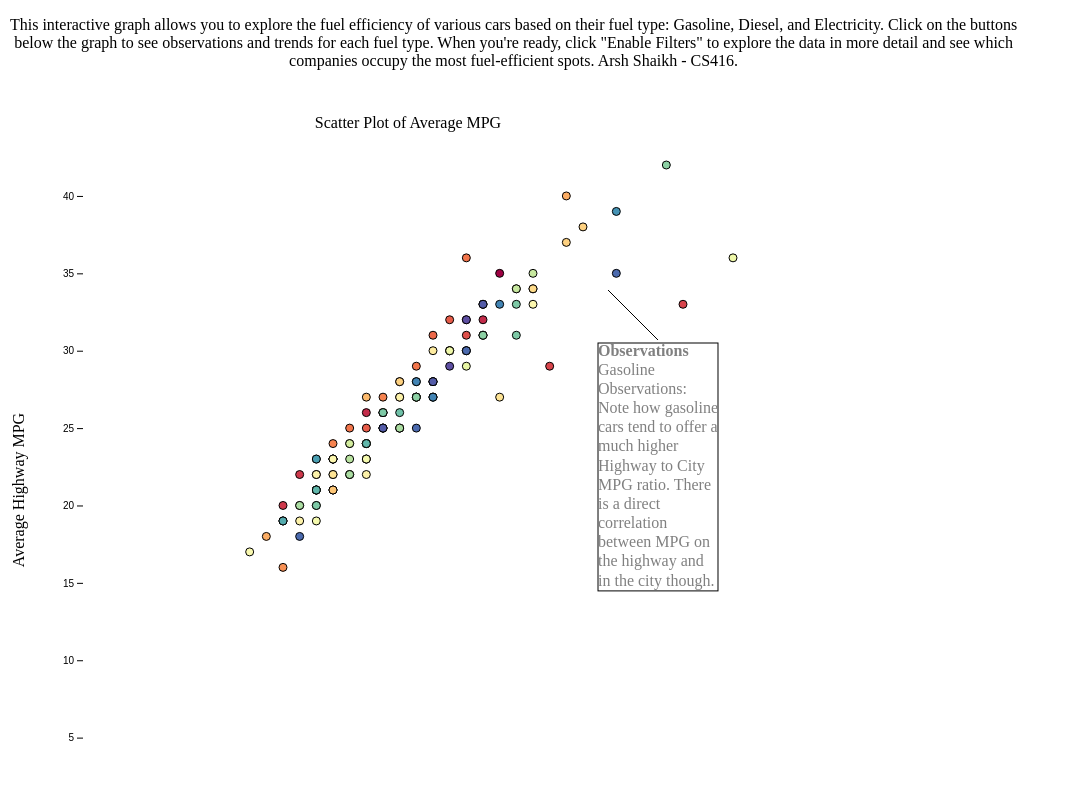
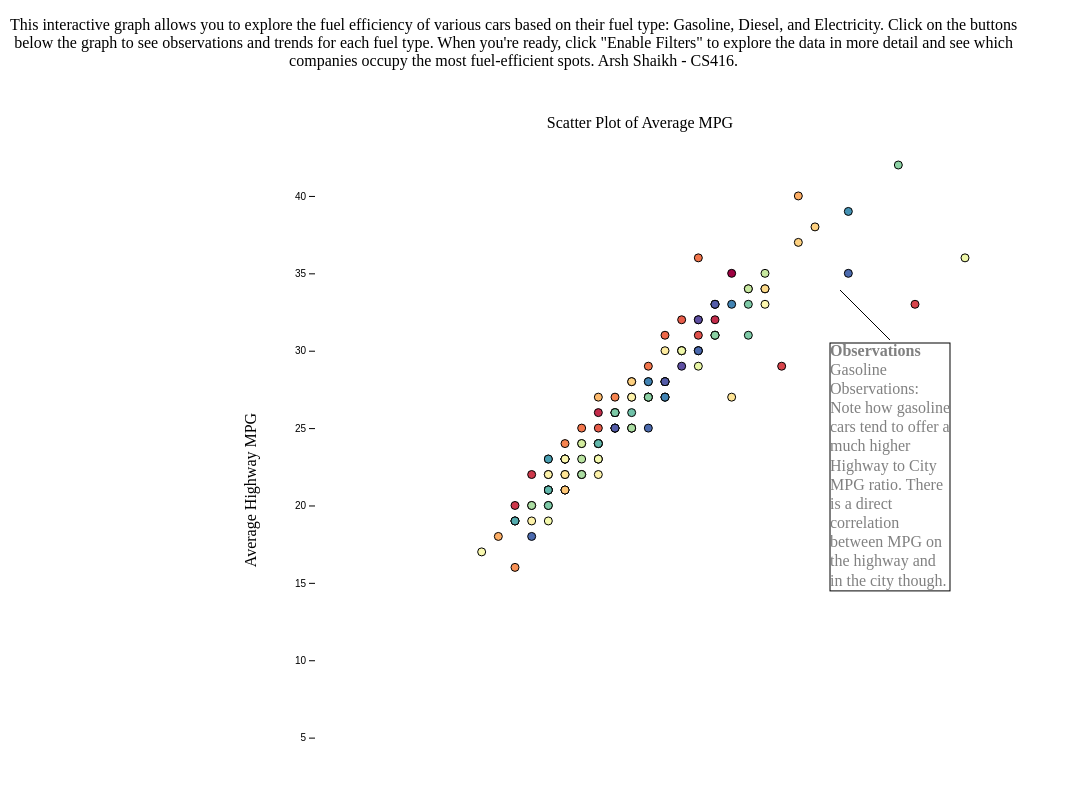
Before and after one commit to Mshaikh1502/mshaikh1502.github.io, a plain HTML site: page index.html in a window 1280 px wide. Shown: the top 800 px of the page, without its empty margins (0-1070 px from the left). Drawn offline with nearby package versions, Linux system fonts and the light colour scheme.

Commit message:
Update index.html

```diff
--- a/index.html
+++ b/index.html
@@ -1,11 +1,12 @@
+
 <!DOCTYPE html>
 <html>
 <head>
-    <script src='https://d3js.org/d3.v5.min.js'></script>
-    <script src="d3-annotation.min.js"></script>
+	<script src='https://d3js.org/d3.v5.min.js'></script>
+	<script src="d3-annotation.min.js"></script>
     <style>
         circle, rect, path {stroke: black;}
-        .container {display: flex; align-items: center;}
+        .container {display: flex; flex-direction: column; align-items: center;}
         .filters {display: flex; flex-direction: column; margin-left: 20px;}
         .filter-section {display: flex; flex-direction: column; margin-bottom: 20px;}
         .legend {display: flex; flex-direction: column; margin-left: 20px;}
@@ -16,7 +17,7 @@
         .slider-container {margin-top: 20px;}
         .slider-label {margin-bottom: 10px;}
         .hidden {display: none;}
-        .foreground {position: absolute; top: 850px; right: 10; width: 80%; height: 22px; background-color: white;}
+        .foreground {position: absolute; top: 850px; right:10; width: 80%; height: 22px; background-color: white;}
         .intro {margin-bottom: 20px; text-align: center; width: 80%;}
         .text-paragraph {margin-top: 20px; text-align: center; width: 80%;}
     </style>
```
